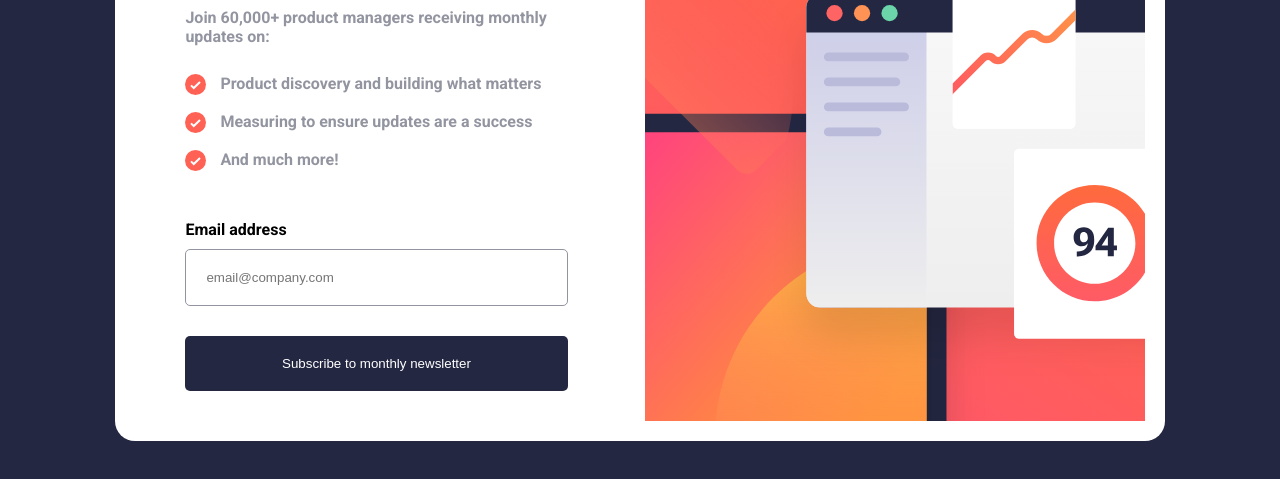
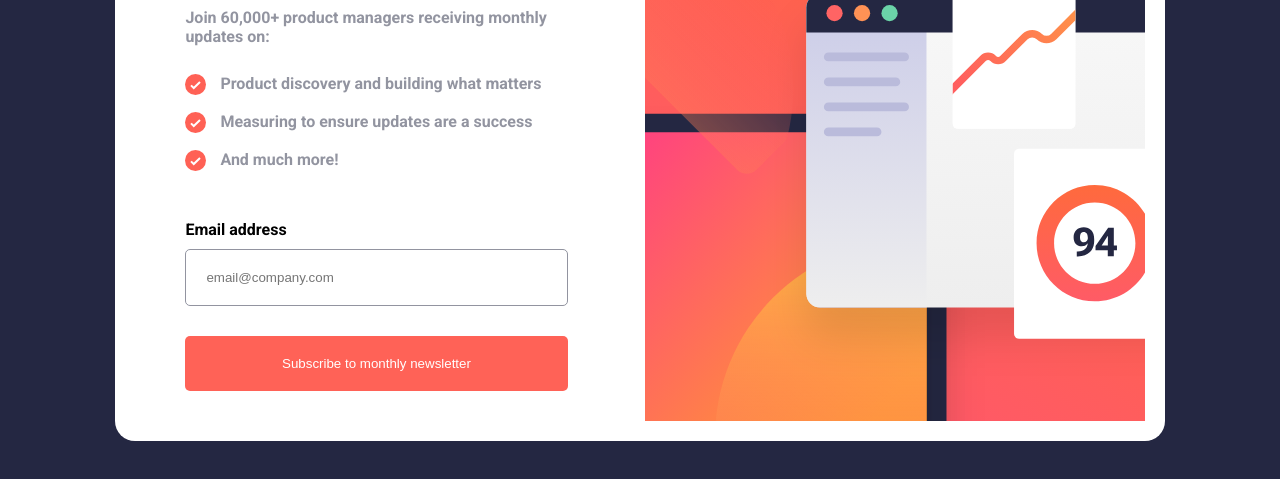
Before and after one commit to Abdo-Elkateb/newsletter-sign-up-with-success-message-frontend-mentor, a plain HTML site: page index.html in a window 1280 px wide. In both pictures the pointer is over the input "Subscribe to monthly newsletter". Shown: the part 265-744 px from the top of the page. Drawn offline with Linux system fonts and the light colour scheme; a web font is replaced by a local one.

Commit message:
add hover

```diff
--- a/style.css
+++ b/style.css
@@ -128,6 +128,10 @@ body {
     border: none;
     cursor: pointer;
     margin-bottom: 30px;
+    transition: all .3s;
+}
+#newsletter #form-meassge #subscribe:hover {
+    background: var(--tomato);
 }
 
 .features-image {
```
